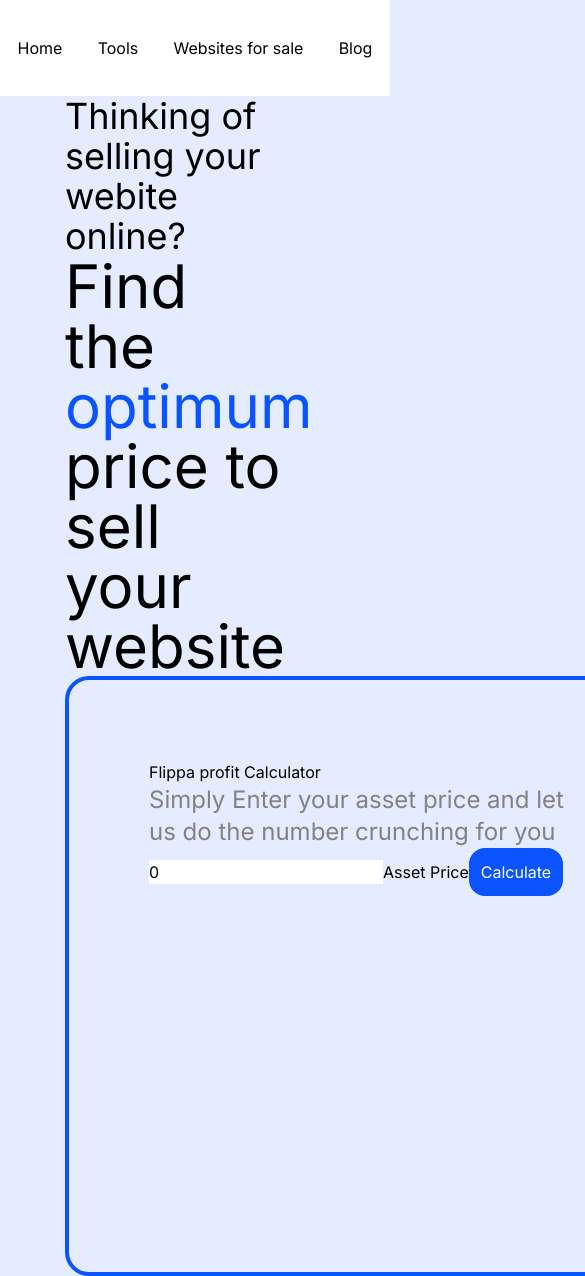
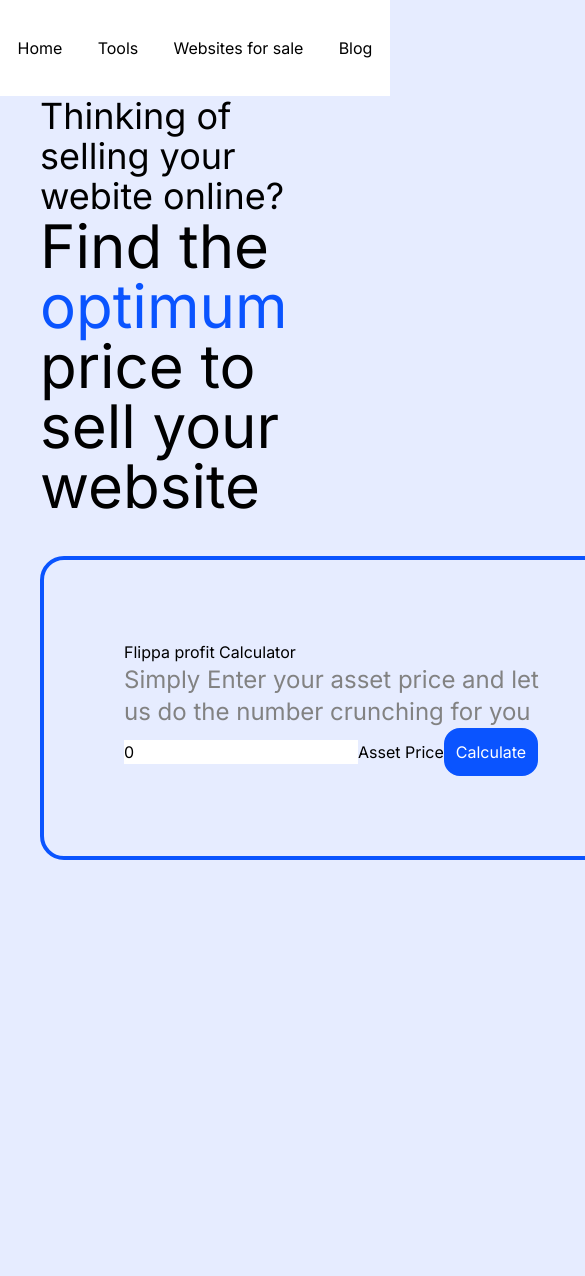
Before and after one commit to akshayprabhu200/flippa-sweet-spot, a Next.js app: page / in a window 390 px wide. Shown: the top 1276 px of the page, 585 px wide, since content can reach past the window. After the commit the page ends 860 px from the top, so only its background shows below. Built offline with nearby package versions, Linux system fonts and the light colour scheme.

Commit message:
Increased responsiveness

```diff
--- a/src/app/page.tsx
+++ b/src/app/page.tsx
@@ -14,16 +14,16 @@
           </ul>
         </nav>
       </header>
-      <main className="grid grid-cols-12">
-        <section className="col-start-3 col-end-10">
-          <h3 className="text-4xl ">Thinking of selling your webite online?</h3>
+      <main className="grid grid-cols-12 gap-10">
+        <section className="col-start-2 col-end-10 md:col-start-3 md:col-end-6">
+          <h3 className="text-4xl">Thinking of selling your webite online?</h3>
           <h2 className="text-6xl text-headingText">
             Find the <span className="text-flippaBlue">optimum</span> price to
             sell your website
           </h2>
         </section>
 
-        <section className="col-start-3 col-end-10 border-flippaBlue rounded-3xl min-h-600 border-4 w-600 p-[5rem]">
+        <section className="col-start-2 col-end-10 md:col-start-6 md:col-end-10 border-flippaBlue rounded-3xl md:min-h-600 border-4 w-600 p-[5rem]">
           <Calculator></Calculator>
         </section>
       </main>
```
